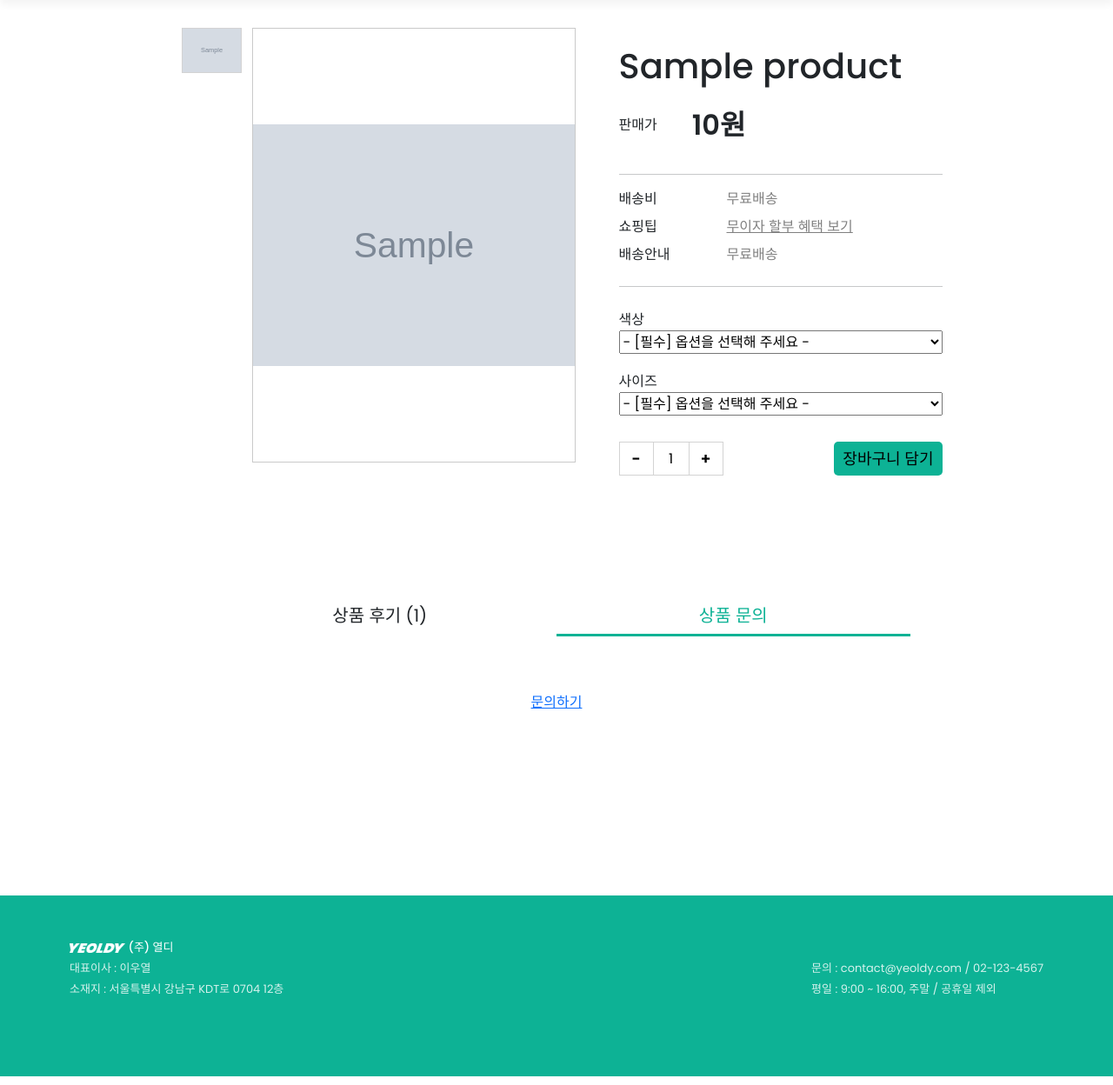
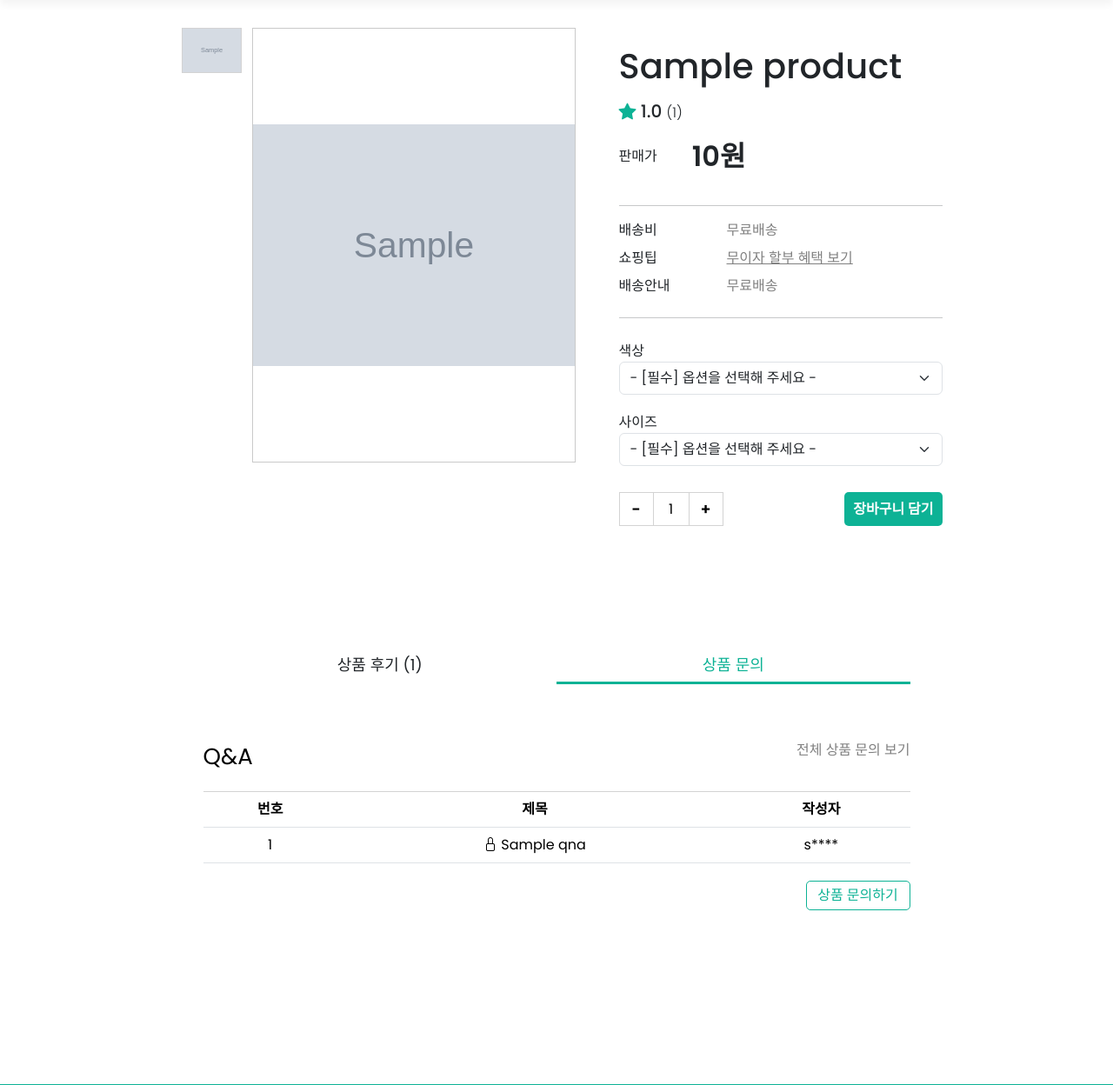
Before and after one commit to SeBin-Kwon/YEOLDY, a Django app: page /products/1/detail/ in a window 1280 px wide, after a click on "상품 문의". Shown: the part 96-1344 px from the top of the page at 87% size. Run offline with Django 3.2, Linux system fonts and the light colour scheme; tables that the repository leaves empty hold one stand-in row (values such as "Sample post"); grey boxes marked "Sample" are stand-in pictures; some libraries are stand-ins or nearby versions.

Commit message:
design : products/detail 문의하기 디자인 [이우열]

```diff
--- a/products/templates/products/detail.html
+++ b/products/templates/products/detail.html
@@ -6,7 +6,7 @@
 {% block css %}
   <link rel="stylesheet" href="{% static 'css/products_detail.css' %}">
   <script src="https://cdn.lordicon.com/qjzruarw.js"></script>
-<link rel="stylesheet" href="https://cdn.jsdelivr.net/npm/swiper@8/swiper-bundle.min.css" />
+  <link rel="stylesheet" href="https://cdn.jsdelivr.net/npm/swiper@8/swiper-bundle.min.css"/>
 {% endblock css %}
 
 {% block content %}
@@ -35,45 +35,43 @@
     <!-- 상품 대표 이미지 -->
     {% for product_image in product_images %}
       {% if forloop.first %}
-  <div id="imagetab{{ forloop.counter }}" class="col-4 imgBox"
-    style="display:block; background-image:url('{{ product_image.image.url }}'); background-repeat:no-repeat; background-position:center; background-size:contain;">
-  </div>
+        <div id="imagetab{{ forloop.counter }}" class="col-4 imgBox" style="display:block; background-image:url('{{ product_image.image.url }}'); background-repeat:no-repeat; background-position:center; background-size:contain;"></div>
       {% else %}
-  <div id="imagetab{{ forloop.counter }}" class="col-4 imgBox"
-    style="background-image:url('{{ product_image.image.url }}'); background-repeat:no-repeat; background-position:center; background-size:contain;">
-  </div>
+        <div id="imagetab{{ forloop.counter }}" class="col-4 imgBox" style="background-image:url('{{ product_image.image.url }}'); background-repeat:no-repeat; background-position:center; background-size:contain;"></div>
       {% endif %}
     {% endfor %}
 
     <!-- 상품 상세 박스 -->
     <div class="col-4 infoBox">
-    <div class="d-flex justify-content-between">
+      <div class="mb-3 d-flex justify-content-between">
         <h1 class="title">{{ product.name }}</h1>
 
         <div class="d-flex align-items-center">
           <!-- 수정 & 삭제 -->
           {% if request.user == product.user %}
-        <a class="mb-3 me-2 btn btn-warning" href="{% url 'products:update' product.pk %}">수정</a>
-        <a class="mb-3 me-2 btn btn-danger" href="{% url 'products:delete' product.pk %}">삭제</a>
+            <a class="me-2 btn btn-warning" href="{% url 'products:update' product.pk %}">수정</a>
+            <a class="me-2 btn btn-danger" href="{% url 'products:delete' product.pk %}">삭제</a>
           {% endif %}
 
           <!-- 좋아요 -->
           {% if request.user.is_authenticated %}
             {% if request.user in product.save_users.all %}
-        <lord-icon class="mb-3" src="https://cdn.lordicon.com/iwaotjbp.json" trigger="click"
-          colors="primary:#ee6d66,secondary:#ebe6ef" style="width:40px;height:40px" id="save-btn"
-          data-post-id="{{ product.pk }}"></lord-icon>
+              <lord-icon src="https://cdn.lordicon.com/iwaotjbp.json" trigger="click" colors="primary:#ee6d66,secondary:#ebe6ef" style="width:40px;height:40px" id="save-btn" data-post-id="{{ product.pk }}"></lord-icon>
             {% else %}
-        <lord-icon class="mb-3" src="https://cdn.lordicon.com/rjzlnunf.json" trigger="click"
-          colors="primary:#121331,secondary:#ee6d66" style="width:40px;height:40px" id="save-btn"
-          data-post-id="{{ product.pk }}"></lord-icon>
+              <lord-icon src="https://cdn.lordicon.com/rjzlnunf.json" trigger="click" colors="primary:#121331,secondary:#ee6d66" style="width:40px;height:40px" id="save-btn" data-post-id="{{ product.pk }}"></lord-icon>
             {% endif %}
           {% else %}
-        <lord-icon class="mb-3" src="https://cdn.lordicon.com/rjzlnunf.json" trigger="click"
-          colors="primary:#121331,secondary:#ee6d66" style="width:40px;height:40px" id="save-btn"
-          data-post-id="{{ product.pk }}"></lord-icon>
+            <lord-icon src="https://cdn.lordicon.com/rjzlnunf.json" trigger="click" colors="primary:#121331,secondary:#ee6d66" style="width:40px;height:40px" id="save-btn" data-post-id="{{ product.pk }}"></lord-icon>
           {% endif %}
         </div>
+      </div>
+
+      <div class="mb-3">
+        <h5 class="m-0">
+          <i class="review-grade-star bi bi-star-fill"></i>
+          {{ product.average_rating }}
+          <span class="product-sub-review">({{ reviews.count }})</span>
+        </h5>
       </div>
 
       <p class="costBox">
@@ -103,13 +101,12 @@
       </div>
 
       <hr>
-    <form class="d-flex flex-column justify-content-between w-100" action="{% url 'cart:add_cart' product.pk %}"
-      method="POST">
+      <form class="d-flex flex-column justify-content-between w-100" action="{% url 'cart:add_cart' product.pk %}" method="POST">
         {% csrf_token %}
         <!-- 색상 -->
         <div class="form-option select-option">
           <label for="color">색상</label>
-        <select name="color" id="color" onchange="handleOnChangeColor(this)">
+          <select class="form-select" name="color" id="color" onchange="handleOnChangeColor(this)">
             <option value="none" selected="selected">- [필수] 옵션을 선택해 주세요 -</option>
             <option value="" disabled="disabled">--------------------------</option>
             {% for color in colors %}
@@ -121,7 +118,7 @@
         <!-- 사이즈 -->
         <div class="form-option select-option">
           <label for="size">사이즈</label>
-        <select name="size" id="size" onchange="handleOnChangeSize(this)">
+          <select class="form-select" name="size" id="size" onchange="handleOnChangeSize(this)">
             <option value="none" selected="selected">- [필수] 옵션을 선택해 주세요 -</option>
             <option value="" disabled="disabled">--------------------------</option>
             {% for size in sizes %}
@@ -158,7 +155,8 @@
         <div class="cont_area">
           <div id="tab1" class="cont" style="display:block;">
             <div class="cont-title-box">
-            <div class="cont-title">REVIEW | ({{ reviews.count }})</div>
+              <div class="cont-title">REVIEW |
+                <span style="font-size:22px; font-weight:300;">({{ reviews.count }})</span></div>
               <div>
                 <a class="all-reviews" href="{% url 'community:review_index' %}">전체 상품 리뷰 보기
                 </a>
@@ -178,10 +176,7 @@
                   </h4>
                   <div class="d-flex align-items-center">
 
-                <div class="review-userimg me-3"
-                  style="width:40px; height:40px; background-image:url({{review.user.profile_image.url}}); background-repeat:no-repeat; background-position-center; background-size:cover;">
-                </div>
-
+                    <div class="review-userimg me-3" style="width:40px; height:40px; background-image:url({{review.user.profile_image.url}}); background-repeat:no-repeat; background-position-center; background-size:cover;"></div>
 
                     <div>
                       <span class="review-user">
@@ -196,8 +191,7 @@
                 </div>
                 <div class="review-image-box">
                   {% if review.photo_set.all.count %}
-              <button type="button" class="comment-btn" data-bs-toggle="modal"
-                data-bs-target="#exampleModal{{forloop.counter}}">
+                    <button type="button" class="comment-btn" data-bs-toggle="modal" data-bs-target="#exampleModal{{forloop.counter}}">
                       <div class="review-image" style="background-image:url('{{ review.photo_set.first.image.url }}')"></div>
                     </button>
                     {% if review.photo_set.count > 1 %}
@@ -211,15 +205,48 @@
             {% endfor %}
           </div>
           <div id="tab2" class="cont">
-          <a href="{% url 'community:qna_create' product.pk %}">문의하기</a>
+            <div class="cont-title-box">
+              <div class="cont-title">Q&A</div>
+              <div>
+                <a class="all-reviews" href="{% url 'community:index' %}">전체 상품 문의 보기
+                </a>
+              </div>
+            </div>
+            <table class="table" style="">
+              <thead>
+                <tr>
+                  <th>번호</th>
+                  <th>제목</th>
+                  <th>작성자</th>
+                </tr>
+              </thead>
+              {% for qna in qnas %}
+                <tr>
+                  <td>{{ qna.id }}</td>
+                  <td>
+                    {% if qna.password %}
+                      <a class="qna-link" href="{% url 'community:qna_password' qna.pk %}">
+                        <i class="bi bi-lock"></i>
+                      {% else %}
+                        <a class="qna-link" href="{% url 'community:qna_detail' qna.pk %}">
+                        {% endif %}
+                        {{ qna.title }}
+                      </a>
+                    </td>
+                    <td>{{ qna.user.username|first }}****</td>
+                  </tr>
+                {% endfor %}
+              </table>
+              <div class="create-qna-box">
+                <a class="create-qna-link" href="{% url 'community:qna_create' product.pk %}">상품 문의하기</a>
+              </div>
             </div>
           </div>
         </div>
       </div>
 
       {% for review in reviews %}
-  <div class="modal fade" id="exampleModal{{forloop.counter}}" tabindex="-1" aria-labelledby="exampleModalLabel"
-    aria-hidden="true">
+        <div class="modal fade" id="exampleModal{{forloop.counter}}" tabindex="-1" aria-labelledby="exampleModalLabel" aria-hidden="true">
           <div class="modal-dialog">
             <div class="modal-content">
 
@@ -284,7 +311,7 @@
       const saveBtn = document.querySelector('#save-btn')
       saveBtn.addEventListener('click', function (event) {
         console.log(event.target.dataset)
-    axios({ method: 'get', url: `/products/${event.target.dataset.postId}/save/` }).then(response => {
+        axios({method: 'get', url: `/products/${event.target.dataset.postId}/save/`}).then(response => {
           console.log(response)
           console.log(response.data)
           if (response.data.issaved === true) {
--- a/products/views.py
+++ b/products/views.py
@@ -125,12 +125,12 @@ def detail(request, pk):
     product.average_rating = points
     product.save()
 
-    qna = product.qna_set.all().order_by("-pk")
+    qnas = product.qna_set.all().order_by("-pk")
     colors = list(str(product.color).split(", "))
     sizes = list(str(product.size).split(", "))
     context = {
         "reviews": reviews,
-        "qna": qna,
+        "qnas": qnas,
         "product": product,
         "review_list": reviews,
         "colors": colors,
--- a/static/css/products_detail.css
+++ b/static/css/products_detail.css
@@ -27,7 +27,12 @@
 }
 
 .title {
-    margin-bottom: 20px;
+    margin: 0;
+}
+
+.product-sub-review {
+    font-size: 16px;
+    font-weight: 300;
 }
 
 .costBox {
@@ -81,10 +86,17 @@
 
 .cart-btn {
     padding: 5px 10px;
-    font-size: 18px;
+    font-size: 16px;
     border: none;
     border-radius: 5px;
     background: #0DB295;
+    color: #fff;
+    transition: 0.3s;
+    font-weight: 600;
+}
+
+.cart-btn:hover {
+    background: #07937a;
 }
 
 ul{
@@ -111,13 +123,12 @@ ul{
 
 .tab_menu .list li.is_on .btn{
     color: #0DB295;
-    /* border: none; */
     border-radius: 0;
     border-bottom: 3px solid #0DB295;
 }
 
 .tab_menu .list .btn{
-    font-size: 20px;
+    font-size: 18px;
     border: none;
     width: 100%;
 }
@@ -134,12 +145,12 @@ ul{
     display: flex;
     justify-content: space-between;
     padding-bottom: 20px;
-    border-bottom: 1px solid #0DB295;
+    border-bottom: 1px solid lightgray;
 }
 
 .cont-title {
     font-size: 26px;
-    font-weight: 600;
+    font-weight: 400;
 }
 
 .all-reviews {
@@ -164,6 +175,10 @@ ul{
     margin-bottom: 20px;
 }
 
+.review-grade-star {
+    color: #0DB295;
+}
+
 .create-review-box .review-grade-star {
     margin-right: 10px;
     font-size: 40px;
@@ -171,25 +186,26 @@ ul{
 }
 
 .create-review-box .review-grade-score {
+    color: #333;
     font-size: 40px;
-    font-weight: 600;
+    font-weight: 500;
 }
 
 .create-review-link {
     display: inline-block;
-    width: 200px;
-    padding: 20px;
+    width: 180px;
+    padding: 10px;
     background:#0DB295;
     color: #fff;
     text-decoration: none;
-    font-weight: 600;
+    font-weight: 500;
     border-radius: 5px;
     transition: background 0.3s, color 0.3s;
 }
 
 .create-review-link:hover {
-    padding: 19px;
-    color: #000;
+    padding: 9px;
+    color: #0DB295;
     background: #fff;
     border: 1px solid #0DB295;
     transition: background 0.3s, color 0.3s;
@@ -274,3 +290,39 @@ ul{
     background-repeat: no-repeat;
     background-size: contain;
 }
+
+.qna-link {
+    color: #000;
+    text-decoration: none;
+}
+
+.qna-link:hover {
+    color: #0DB295;
+}
+
+.create-qna-box {
+    margin-top: 20px;
+    display: flex;
+    justify-content: end;
+}
+
+.create-qna-link {
+    display: inline-block;
+    width: 120px;
+    padding: 4px;
+    color: #0DB295;
+    background: #fff;
+    border: 1px solid #0DB295;
+    text-decoration: none;
+    font-weight: 500;
+    border-radius: 5px;
+    transition: background 0.3s, color 0.3s;
+}
+
+.create-qna-link:hover {
+    padding: 4px;
+    color: #000;
+    background:#0DB295;
+    color: #fff;
+    transition: background 0.3s, color 0.3s;
+}
```
Lines whose indentation alone changed are shown as unchanged.
